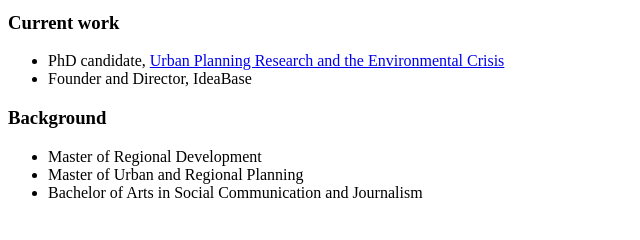
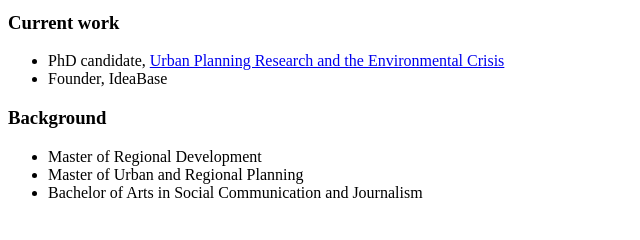
Before and after one commit to isabelceron/bio-page, a plain HTML site: page index.html in a window 1280 px wide. Shown: the part 371-611 px from the top of the page, 0-640 px from the left. Drawn offline with Linux system fonts and the light colour scheme.

Commit message:
Update index.html

```diff
--- a/index.html
+++ b/index.html
@@ -26,7 +26,7 @@
   <h3>Current work</h3>
   <ul>
     <li>PhD candidate, <a href="https://sees.uq.edu.au/project/exploring-views-and-responses-environmental-crisis-urban-planning-body-knowledge">Urban Planning Research and the Environmental Crisis</a></li>
-    <li>Founder and Director, IdeaBase</li>
+    <li>Founder, IdeaBase</li>
   </ul>
 
   <h3>Background</h3>
```
